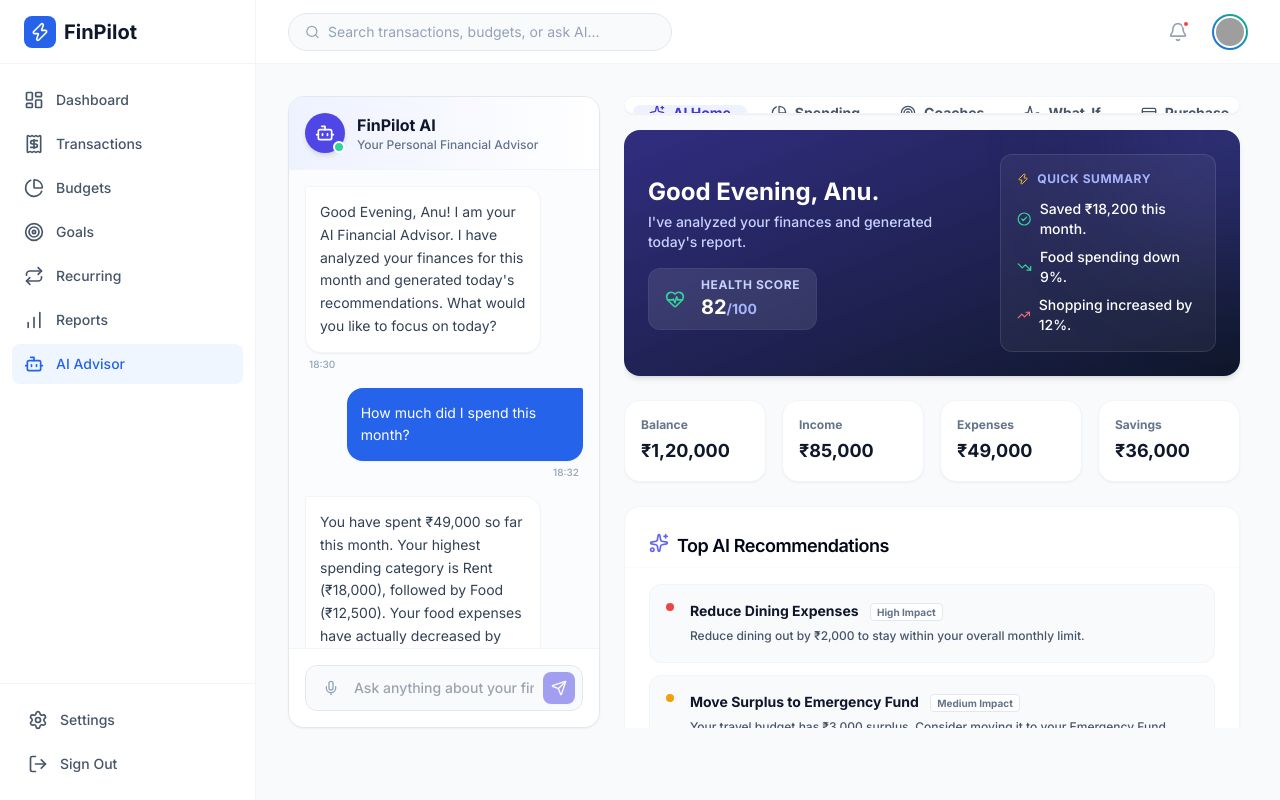
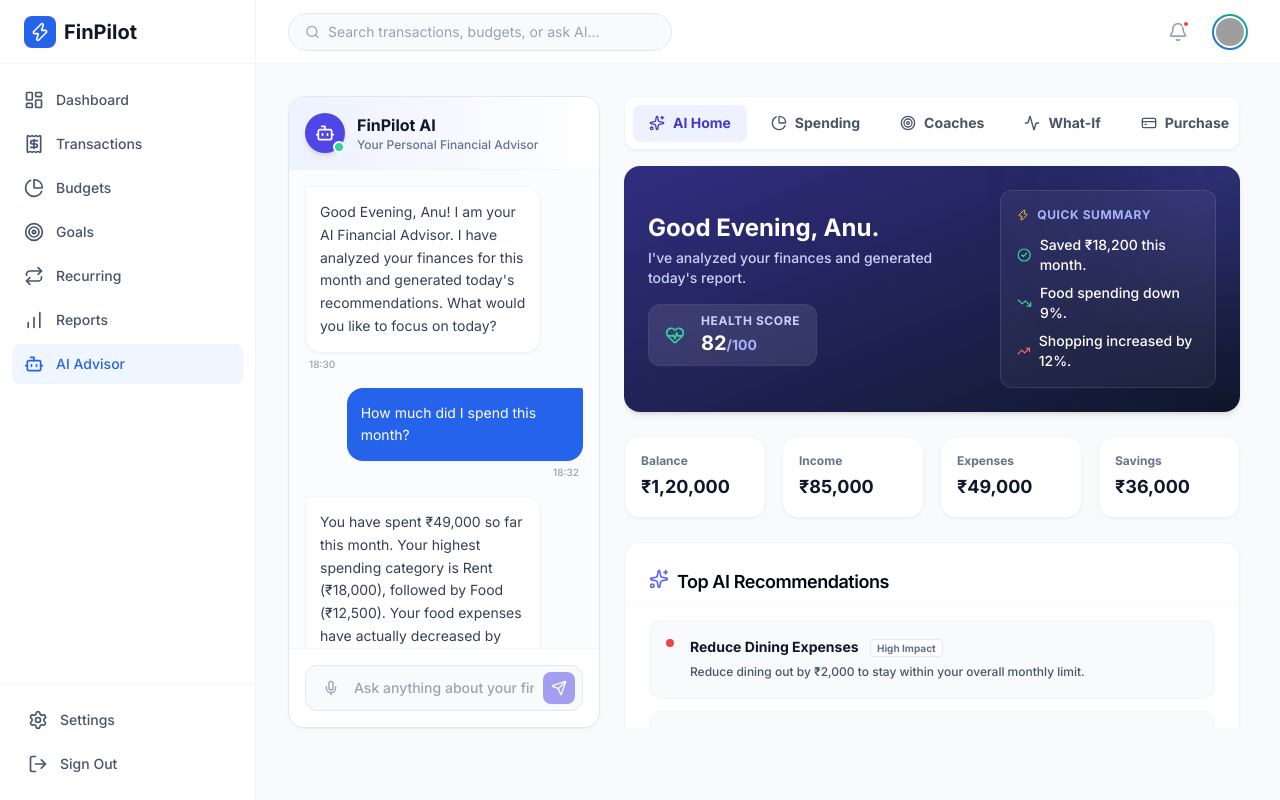
Before and after one commit to anureddyb20/Finpilot, a React (Vite) app in the folder frontend/: page /ai-advisor in a window 1280 px wide. Built offline with nearby package versions, Linux system fonts and the light colour scheme; grey boxes are pictures that could not be loaded.

Commit message:
fix: AI Advisor tab vertical shrinking

```diff
--- a/frontend/src/pages/AIAdvisor.tsx
+++ b/frontend/src/pages/AIAdvisor.tsx
@@ -176,7 +176,7 @@ export function AIAdvisor() {
       <div className="w-full lg:w-2/3 flex flex-col gap-4 overflow-y-auto pr-2 scrollbar-hide">
 
         {/* Module Navigation Tabs */}
-        <div className="flex gap-2 overflow-x-auto pb-2 scrollbar-hide bg-white p-2 rounded-xl shadow-sm border border-slate-100">
+        <div className="shrink-0 flex gap-2 overflow-x-auto pb-2 scrollbar-hide bg-white p-2 rounded-xl shadow-sm border border-slate-100">
           {[
             { id: 'Home', icon: Sparkles, label: 'AI Home' },
             { id: 'Spending', icon: PieChartIcon, label: 'Spending' },
```
